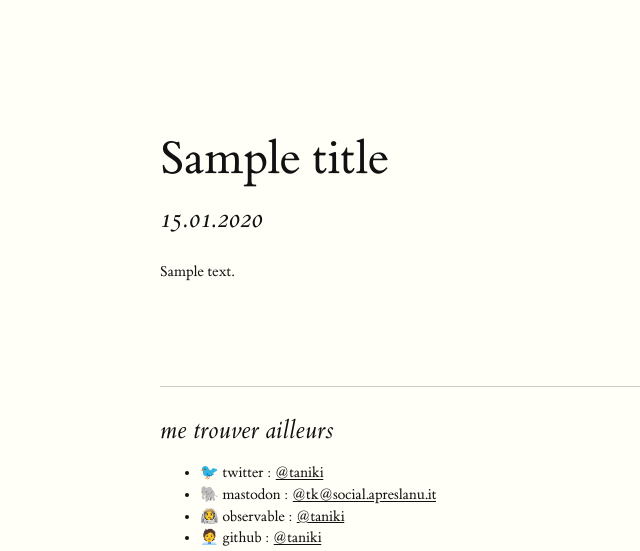
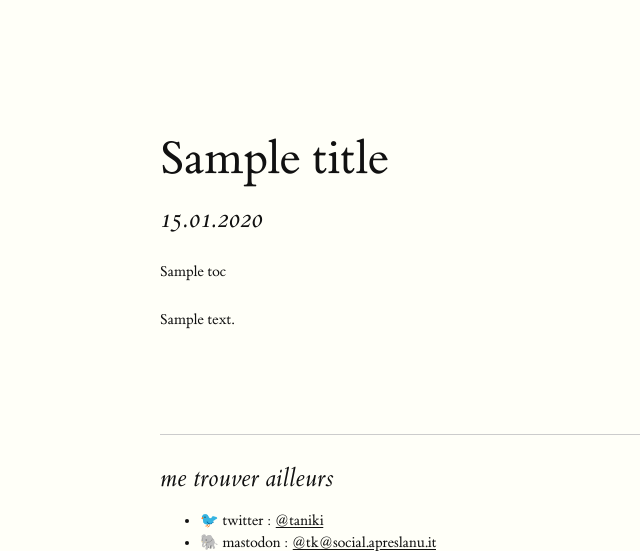
Before and after one commit to taniki/11d.im, a Node project: template _includes/layouts/journal.pug in a window 1280 px wide. Shown: the part 27-578 px from the top of the page, without its empty margins (0-640 px from the left). Run offline with Node 20 templates, Linux system fonts and the light colour scheme; the template is opened without the code that fills it: most values are stand-ins (such as "Sample title", 1, 10 or a date in 2020).

Commit message:
ajoute les emoji-text et une table de contenu quand nécessaire

```diff
--- a/_includes/layouts/journal.pug
+++ b/_includes/layouts/journal.pug
@@ -10,4 +10,7 @@ block content
   article
     h1 !{ title }
     p.subtitle #{ prettyDate }
+
+    section !{ filters.toc(content) }
+
     section !{ content }
--- a/package.json
+++ b/package.json
@@ -28,6 +28,9 @@
     "@octokit/request": "^6.2.3",
     "@octokit/rest": "^19.0.7",
     "@tufte-markdown/parser": "^2.0.1",
+    "eleventy-plugin-toc": "^1.1.5",
+    "markdown-it-anchor": "^8.6.2",
+    "markdown-it-emoji": "^2.0.2",
     "moment": "^2.29.4",
     "octokit": "^2.0.14"
   }
```
Also changed, not shown: .eleventy.js, 1 other file.
